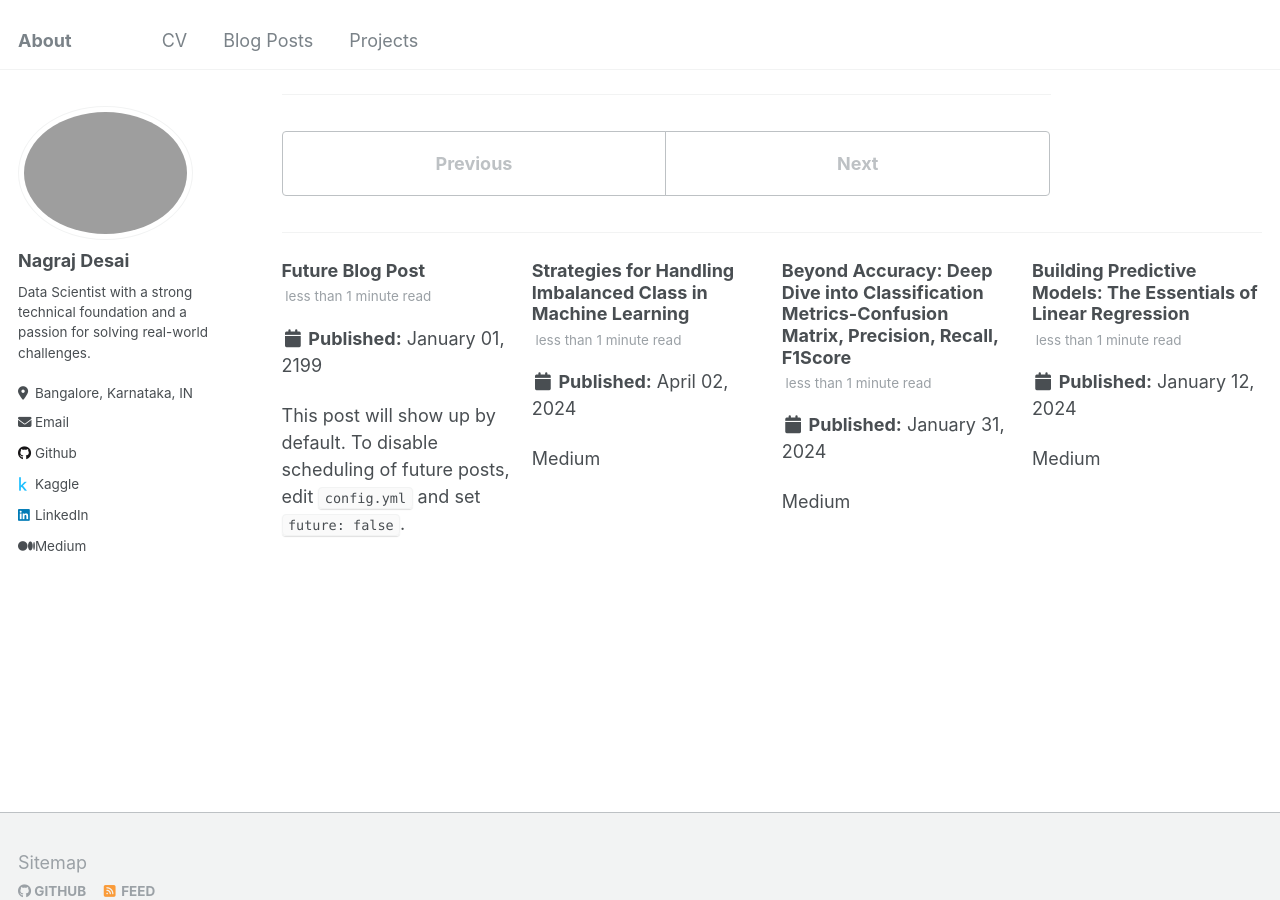
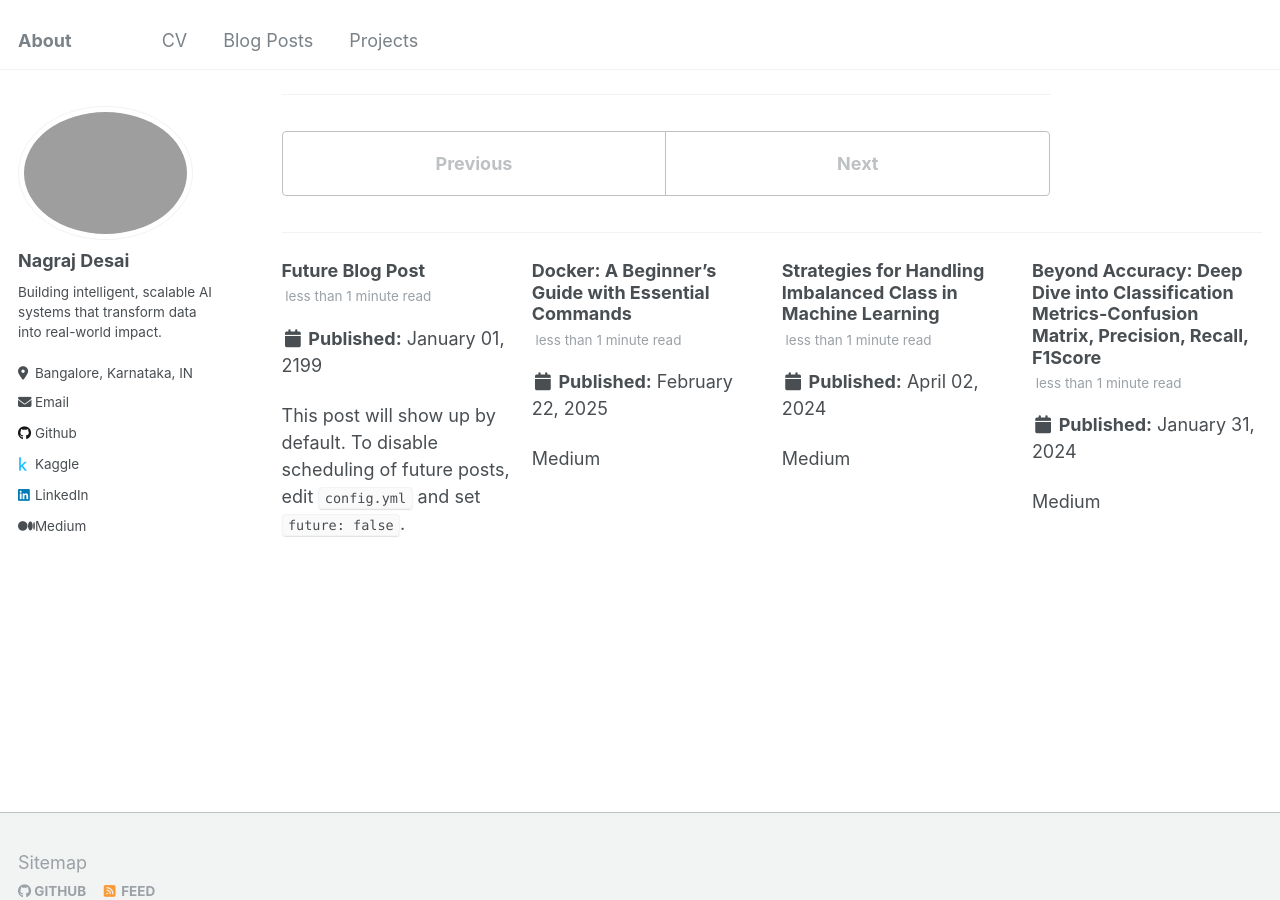
Before and after one commit to NagrajADesai/NagrajADesai.github.io, a Jekyll site: the page built from _posts/2024-03-26-blog-post-2.md, in a window 1280 px wide and 900 px high, scrolled down 721 px. Built offline with Jekyll 4.4.1, drawn with Linux system fonts in a browser that asks for light colours.

Commit message:
added blog post

```diff
--- a/_config.yml
+++ b/_config.yml
@@ -11,7 +11,7 @@ locale                   : "en-IND"
 title                    : "About"
 title_separator          : "-"
 name                     : &name "Nagraj Desai"
-description              : &description "Data Scientist"
+description              : &description "AI Engineer"
 url                      : https://NagrajADesai.github.io # the base hostname & protocol for your site e.g. "https://mmistakes.github.io"
 baseurl                  : "" # the subpath of your site, e.g. "/blog"
 repository               : "NagrajADesai/NagrajADesai.github.io"
@@ -24,7 +24,7 @@ author:
   avatar           : "profile_pic.png"
   name             : "Nagraj Desai"
   pronouns         : # example: "she/her"
-  bio              : "Data Scientist with a strong technical foundation and a passion for solving real-world challenges."
+  bio              : "Building intelligent, scalable AI systems that transform data into real-world impact."
   location         : "Bangalore, Karnataka, IN"
   employer         : #"Red Brick University"
   uri              : # URL
--- a/_posts/2024-03-26-blog-post-2.md
+++ b/_posts/2024-03-26-blog-post-2.md
@@ -8,7 +8,7 @@ tags:
   - Gini index
   - Hyperparameter tuning
 ---
-[Medium]("https://medium.com/@nagrajdesaee/decoding-decision-trees-unraveling-the-basics-b487f047caf7")
+[Medium](https://medium.com/@nagrajdesaee/decoding-decision-trees-unraveling-the-basics-b487f047caf7)
 
 In this blog I have explained about:
 ------
```
Also changed, not shown: _posts/2024-01-12-blog-post-4.md (+2 -1 lines), _posts/2024-01-31-blog-post-3.md (+1 -1 lines), _posts/2024-04-02-blog-post-1.md (+1 -1 lines), _posts/2025-02-22-blog-post-5.md (added, +13 -0 lines).
